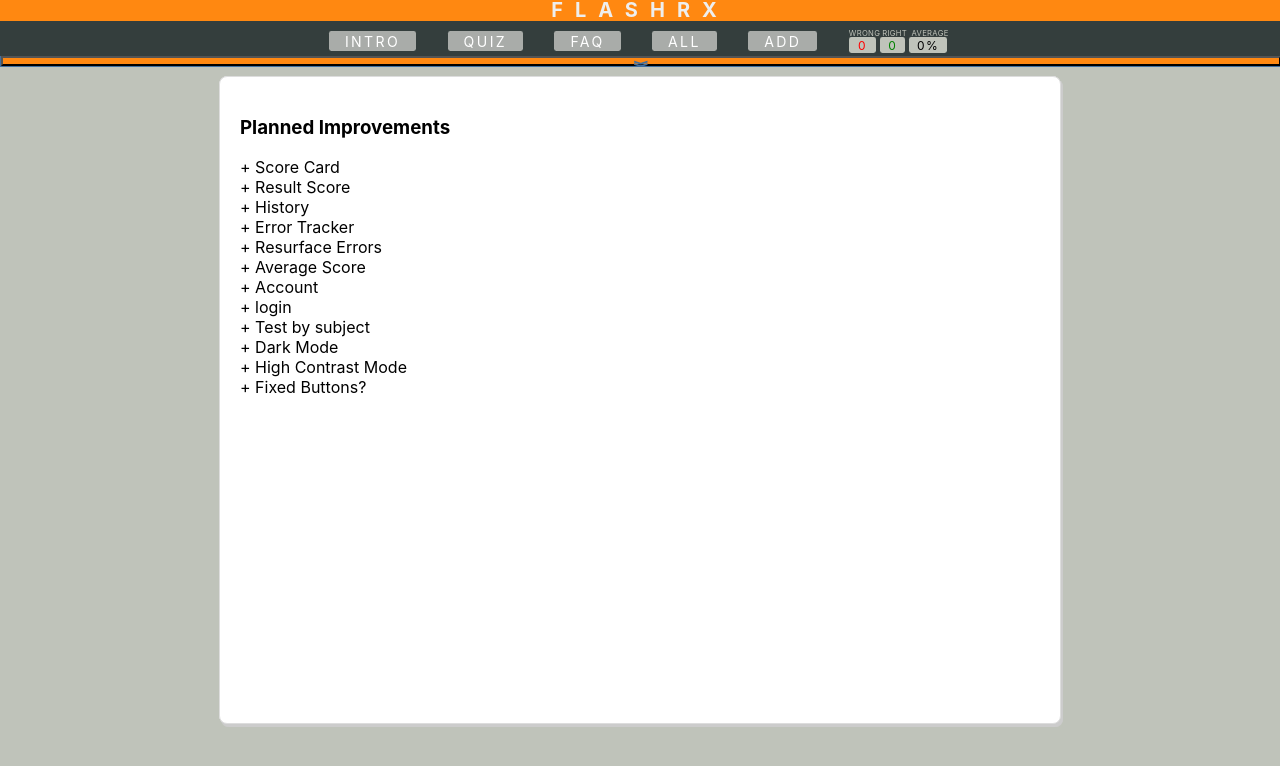
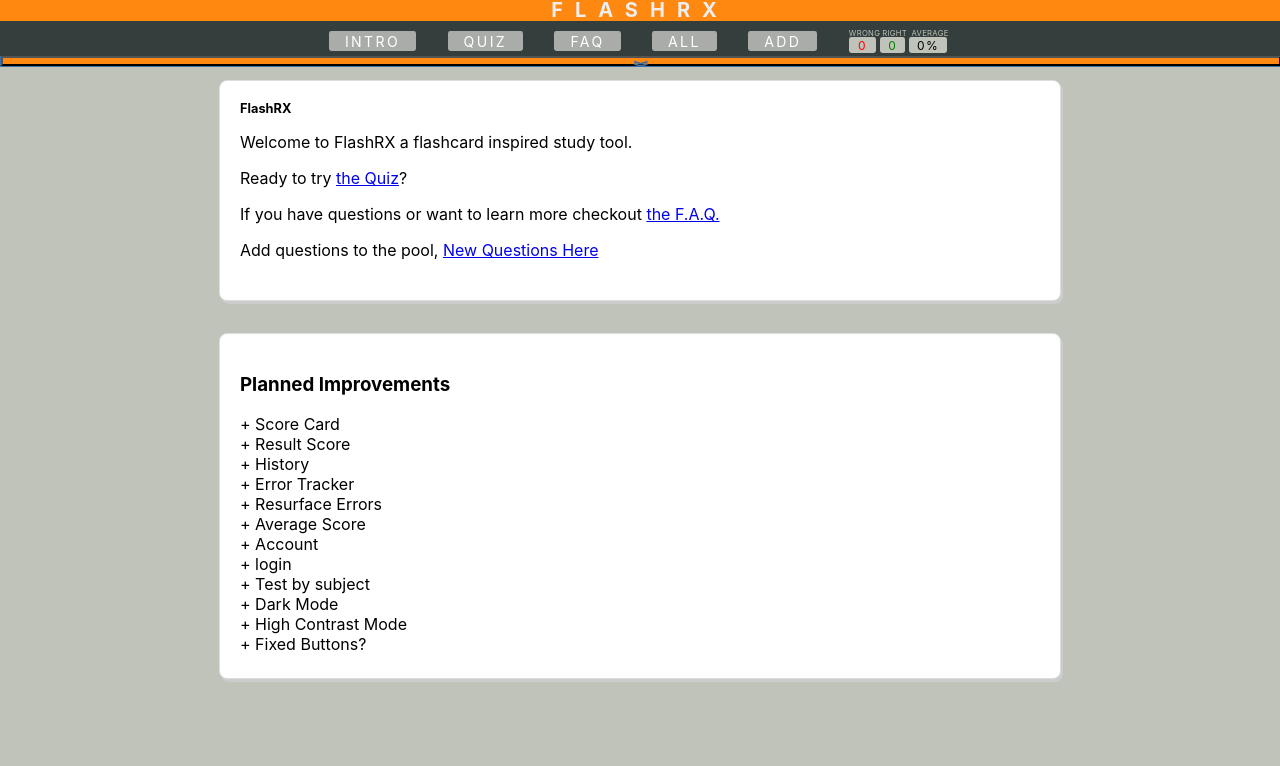
Before and after one commit to agent-simon-s/flasher-rx, a React (Create React App) app: page / in a window 1280 px wide. Shown: the top 766 px of the page. Built offline with nearby package versions, Linux system fonts and the light colour scheme.

Commit message:
card fixes for ScoreBoardComp

```diff
--- a/src/components/score-board-comp/score-board-comp.scss
+++ b/src/components/score-board-comp/score-board-comp.scss
@@ -1,7 +1,6 @@
 @import '../../app.scss';
 
 
-div.content-container-card,
 div.result-scorecard {
     z-index: $zindex-header;
     position: absolute;
@@ -12,6 +11,7 @@ div.result-scorecard {
     bottom: 2.75rem;
     width: auto;
     height: auto;
+    transition: all;
 }
 
 .mask{
```
